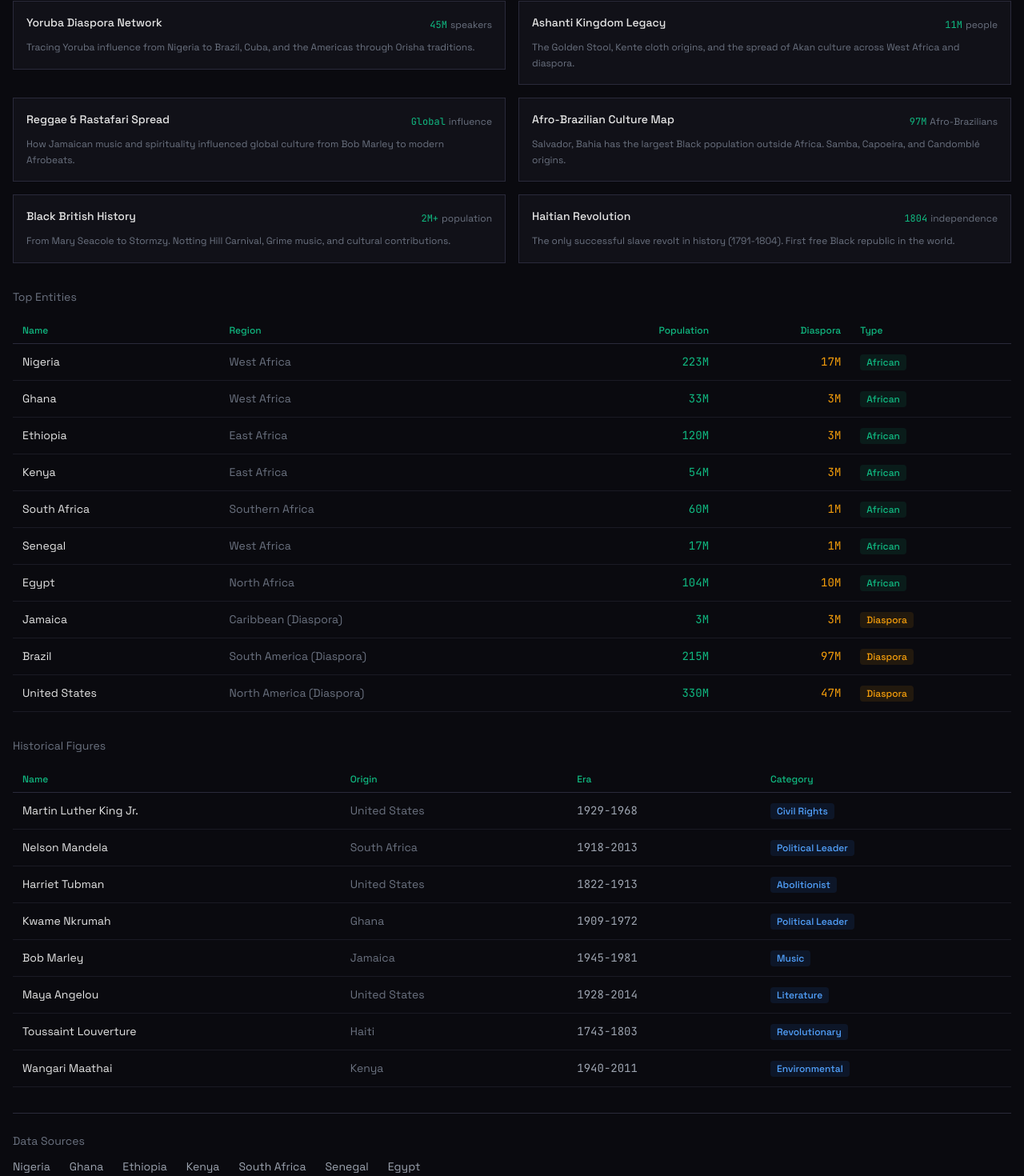
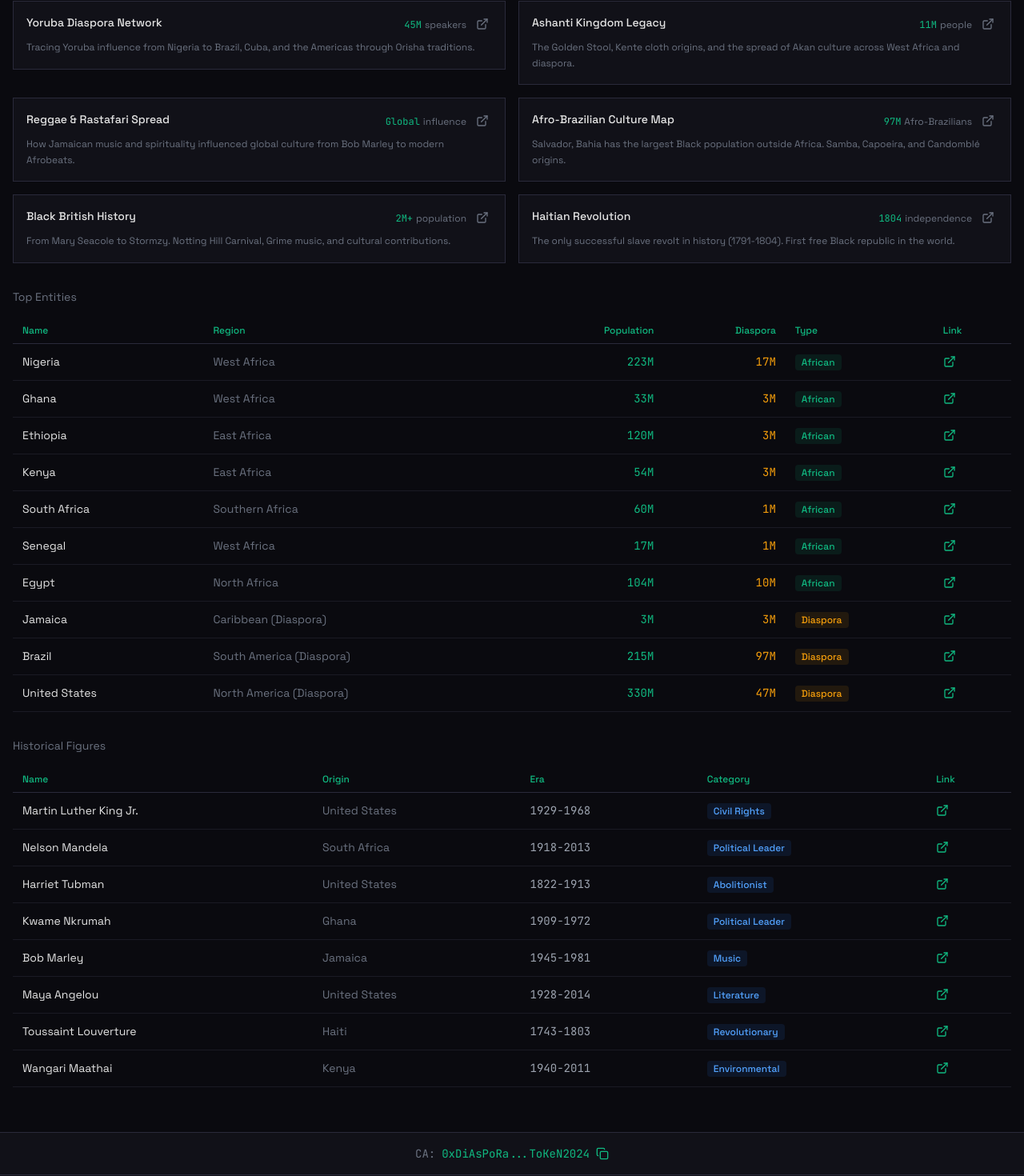
Before and after one commit to jwebdesignservice/DiasporaScan, a React (Vite) app: page / in a window 1280 px wide. Shown: the part 1140-2610 px from the top of the page at 80% size. Built offline with nearby package versions, Linux system fonts and the light colour scheme; no server answers.

Commit message:
Remove data sources, add external Wikipedia links to all home page content

```diff
--- a/src/components/ui/InvestigationCard.jsx
+++ b/src/components/ui/InvestigationCard.jsx
@@ -1,5 +1,6 @@
 import { motion } from 'framer-motion'
 import { Link } from 'react-router-dom'
+import { ExternalLink } from 'lucide-react'
 
 export default function InvestigationCard({
   title,
@@ -8,6 +9,7 @@
   statLabel,
   isNew = false,
   href = '#',
+  externalUrl = null,
   delay = 0
 }) {
   return (
@@ -31,14 +33,28 @@
               </span>
             )}
           </div>
+          <div className="flex items-center gap-2 flex-shrink-0">
             {stat && (
-            <div className="text-right flex-shrink-0">
+              <div className="text-right">
                 <span className="font-mono text-xs text-[var(--color-accent-green)]">{stat}</span>
                 {statLabel && (
                   <span className="text-xs text-[var(--color-text-muted)] ml-1">{statLabel}</span>
                 )}
               </div>
             )}
+            {externalUrl && (
+              <a
+                href={externalUrl}
+                target="_blank"
+                rel="noopener noreferrer"
+                onClick={(e) => e.stopPropagation()}
+                className="p-1 text-[var(--color-text-muted)] hover:text-[var(--color-accent-green)] transition-colors"
+                title="Learn more on Wikipedia"
+              >
+                <ExternalLink className="w-4 h-4" />
+              </a>
+            )}
+          </div>
         </div>
         <p className="text-xs text-[var(--color-text-muted)] leading-relaxed">
           {description}
--- a/src/pages/Home.jsx
+++ b/src/pages/Home.jsx
@@ -1,7 +1,7 @@
 import { useState, useEffect } from 'react'
 import { Link, useNavigate } from 'react-router-dom'
 import { motion } from 'framer-motion'
-import { ArrowRight, Loader2 } from 'lucide-react'
+import { ArrowRight, Loader2, ExternalLink } from 'lucide-react'
 
 import AfricaMap from '../components/maps/AfricaMap'
 import StatBox from '../components/ui/StatBox'
@@ -45,7 +45,7 @@
     { name: 'Egypt', value: '10M', subtitle: '104,000,000 population', id: 'egypt' },
 ]
 
-// Featured investigations/analyses
+// Featured investigations/analyses with Wikipedia links
 const featuredAnalyses = [
     {
         title: 'Transatlantic Slave Trade Routes',
@@ -53,7 +53,8 @@
         stat: '12.5M',
         statLabel: 'people',
         isNew: true,
-        href: '/explore',
+        href: '/analysis',
+        externalUrl: 'https://en.wikipedia.org/wiki/Atlantic_slave_trade',
     },
     {
         title: 'Great Migration (1910-1970)',
@@ -61,31 +62,34 @@
         stat: '6M',
         statLabel: 'migrants',
         isNew: true,
-        href: '/explore',
+        href: '/analysis',
+        externalUrl: 'https://en.wikipedia.org/wiki/Great_Migration_(African_American)',
     },
     {
         title: 'Windrush Generation Analysis',
         description: 'Caribbean migrants who came to the UK between 1948-1971 to help rebuild post-war Britain. Named after the ship HMT Empire Windrush.',
         stat: '500K',
         statLabel: 'people',
-        href: '/explore',
+        href: '/analysis',
+        externalUrl: 'https://en.wikipedia.org/wiki/Windrush_generation',
     },
     {
         title: 'Modern African Migration',
         description: 'Contemporary migration patterns from 1980s to present. Education, employment, and refuge-seeking across Europe, North America, and Gulf States.',
         stat: '17M',
         statLabel: 'migrants',
-        href: '/explore',
+        href: '/analysis',
+        externalUrl: 'https://en.wikipedia.org/wiki/African_diaspora',
     },
 ]
 
 const moreAnalyses = [
-    { title: 'Yoruba Diaspora Network', description: 'Tracing Yoruba influence from Nigeria to Brazil, Cuba, and the Americas through Orisha traditions.', stat: '45M', statLabel: 'speakers', href: '/search?q=Yoruba' },
-    { title: 'Ashanti Kingdom Legacy', description: 'The Golden Stool, Kente cloth origins, and the spread of Akan culture across West Africa and diaspora.', stat: '11M', statLabel: 'people', href: '/search?q=Ashanti' },
-    { title: 'Reggae & Rastafari Spread', description: 'How Jamaican music and spirituality influenced global culture from Bob Marley to modern Afrobeats.', stat: 'Global', statLabel: 'influence', href: '/search?q=Reggae' },
-    { title: 'Afro-Brazilian Culture Map', description: 'Salvador, Bahia has the largest Black population outside Africa. Samba, Capoeira, and Candomblé origins.', stat: '97M', statLabel: 'Afro-Brazilians', href: '/search?q=Brazil' },
-    { title: 'Black British History', description: 'From Mary Seacole to Stormzy. Notting Hill Carnival, Grime music, and cultural contributions.', stat: '2M+', statLabel: 'population', href: '/search?q=United Kingdom' },
-    { title: 'Haitian Revolution', description: 'The only successful slave revolt in history (1791-1804). First free Black republic in the world.', stat: '1804', statLabel: 'independence', href: '/search?q=Haiti' },
+    { title: 'Yoruba Diaspora Network', description: 'Tracing Yoruba influence from Nigeria to Brazil, Cuba, and the Americas through Orisha traditions.', stat: '45M', statLabel: 'speakers', href: '/database?q=Yoruba', externalUrl: 'https://en.wikipedia.org/wiki/Yoruba_people' },
+    { title: 'Ashanti Kingdom Legacy', description: 'The Golden Stool, Kente cloth origins, and the spread of Akan culture across West Africa and diaspora.', stat: '11M', statLabel: 'people', href: '/database?q=Ashanti', externalUrl: 'https://en.wikipedia.org/wiki/Ashanti_Empire' },
+    { title: 'Reggae & Rastafari Spread', description: 'How Jamaican music and spirituality influenced global culture from Bob Marley to modern Afrobeats.', stat: 'Global', statLabel: 'influence', href: '/database?q=Reggae', externalUrl: 'https://en.wikipedia.org/wiki/Reggae' },
+    { title: 'Afro-Brazilian Culture Map', description: 'Salvador, Bahia has the largest Black population outside Africa. Samba, Capoeira, and Candomblé origins.', stat: '97M', statLabel: 'Afro-Brazilians', href: '/database?q=Brazil', externalUrl: 'https://en.wikipedia.org/wiki/Afro-Brazilians' },
+    { title: 'Black British History', description: 'From Mary Seacole to Stormzy. Notting Hill Carnival, Grime music, and cultural contributions.', stat: '2M+', statLabel: 'population', href: '/database?q=United Kingdom', externalUrl: 'https://en.wikipedia.org/wiki/Black_British_people' },
+    { title: 'Haitian Revolution', description: 'The only successful slave revolt in history (1791-1804). First free Black republic in the world.', stat: '1804', statLabel: 'independence', href: '/database?q=Haiti', externalUrl: 'https://en.wikipedia.org/wiki/Haitian_Revolution' },
 ]
 
 export default function Home() {
@@ -370,6 +374,7 @@
                                     statLabel={analysis.statLabel}
                                     isNew={analysis.isNew}
                                     href={analysis.href}
+                                    externalUrl={analysis.externalUrl}
                                     delay={index * 0.05}
                                 />
                             ))}
@@ -387,6 +392,7 @@
                                     stat={analysis.stat}
                                     statLabel={analysis.statLabel}
                                     href={analysis.href}
+                                    externalUrl={analysis.externalUrl}
                                     delay={index * 0.03}
                                 />
                             ))}
@@ -405,12 +411,13 @@
                                         <th className="py-2 px-3 text-right text-xs font-medium text-[var(--color-accent-green)]">Population</th>
                                         <th className="py-2 px-3 text-right text-xs font-medium text-[var(--color-accent-green)]">Diaspora</th>
                                         <th className="py-2 px-3 text-left text-xs font-medium text-[var(--color-accent-green)]">Type</th>
+                                        <th className="py-2 px-3 text-left text-xs font-medium text-[var(--color-accent-green)]">Link</th>
                                     </tr>
                                 </thead>
                                 <tbody>
                                     {allData.countries.slice(0, 10).map((country, index) => (
                                         <motion.tr
-                                            key={country.id}
+                                            key={country.id || index}
                                             initial={{ opacity: 0 }}
                                             animate={{ opacity: 1 }}
                                             transition={{ delay: index * 0.03 }}
@@ -427,12 +434,23 @@
                                                 {(country.population / 1000000).toFixed(0)}M
                                             </td>
                                             <td className="py-3 px-3 text-sm text-right font-mono text-[var(--color-accent-gold)]">
-                                                {(country.diasporaPopulation / 1000000).toFixed(0)}M
+                                                {((country.diasporaPopulation || 0) / 1000000).toFixed(0)}M
                                             </td>
                                             <td className="py-3 px-3 text-sm">
-                                                <Badge variant={country.region.includes('Diaspora') ? 'gold' : 'green'}>
-                                                    {country.region.includes('Diaspora') ? 'Diaspora' : 'African'}
+                                                <Badge variant={country.region?.includes('Diaspora') ? 'gold' : 'green'}>
+                                                    {country.region?.includes('Diaspora') ? 'Diaspora' : 'African'}
                                                 </Badge>
+                                            </td>
+                                            <td className="py-3 px-3">
+                                                <a
+                                                    href={`https://en.wikipedia.org/wiki/${encodeURIComponent(country.name)}`}
+                                                    target="_blank"
+                                                    rel="noopener noreferrer"
+                                                    onClick={(e) => e.stopPropagation()}
+                                                    className="text-[var(--color-accent-green)] hover:text-[var(--color-accent-green-light)]"
+                                                >
+                                                    <ExternalLink className="w-4 h-4" />
+                                                </a>
                                             </td>
                                         </motion.tr>
                                     ))}
@@ -452,16 +470,17 @@
                                         <th className="py-2 px-3 text-left text-xs font-medium text-[var(--color-accent-green)]">Origin</th>
                                         <th className="py-2 px-3 text-left text-xs font-medium text-[var(--color-accent-green)]">Era</th>
                                         <th className="py-2 px-3 text-left text-xs font-medium text-[var(--color-accent-green)]">Category</th>
+                                        <th className="py-2 px-3 text-left text-xs font-medium text-[var(--color-accent-green)]">Link</th>
                                     </tr>
                                 </thead>
                                 <tbody>
                                     {allData.figures.slice(0, 8).map((figure, index) => (
                                         <motion.tr
-                                            key={figure.id}
+                                            key={figure.id || index}
                                             initial={{ opacity: 0 }}
                                             animate={{ opacity: 1 }}
                                             transition={{ delay: index * 0.03 }}
-                                            onClick={() => navigate(`/search?q=${encodeURIComponent(figure.name)}&type=figure`)}
+                                            onClick={() => navigate(`/database?q=${encodeURIComponent(figure.name)}&type=figures`)}
                                             className="border-b border-[var(--color-border)]/50 hover:bg-[var(--color-bg-secondary)] transition-colors cursor-pointer"
                                         >
                                             <td className="py-3 px-3 text-sm text-[var(--color-text-primary)]">
@@ -476,26 +495,21 @@
                                             <td className="py-3 px-3 text-sm">
                                                 <Badge variant="blue">{figure.category}</Badge>
                                             </td>
+                                            <td className="py-3 px-3">
+                                                <a
+                                                    href={figure.url || `https://en.wikipedia.org/wiki/${encodeURIComponent(figure.name)}`}
+                                                    target="_blank"
+                                                    rel="noopener noreferrer"
+                                                    onClick={(e) => e.stopPropagation()}
+                                                    className="text-[var(--color-accent-green)] hover:text-[var(--color-accent-green-light)]"
+                                                >
+                                                    <ExternalLink className="w-4 h-4" />
+                                                </a>
+                                            </td>
                                         </motion.tr>
                                     ))}
                                 </tbody>
                             </table>
-                        </div>
-                    </div>
-
-                    {/* Data Sources Footer */}
-                    <div className="pt-6 border-t border-[var(--color-border)]">
-                        <h3 className="text-sm text-[var(--color-text-muted)] mb-3">Data Sources</h3>
-                        <div className="flex flex-wrap gap-x-6 gap-y-1 text-sm">
-                            {allData.countries.filter(c => !c.region?.includes('Diaspora')).map((country) => (
-                                <Link
-                                    key={country.id}
-                                    to={`/search?q=${encodeURIComponent(country.name)}`}
-                                    className="text-[var(--color-text-secondary)] hover:text-[var(--color-accent-green)] transition-colors"
-                                >
-                                    {country.name}
-                                </Link>
-                            ))}
                         </div>
                     </div>
                 </div>
```
Lines whose indentation alone changed are shown as unchanged.
